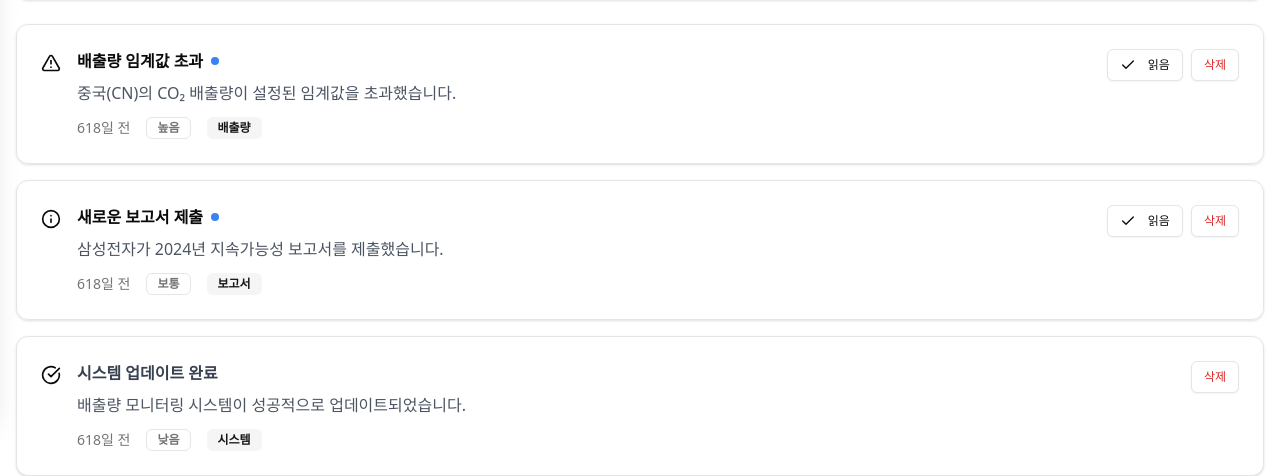
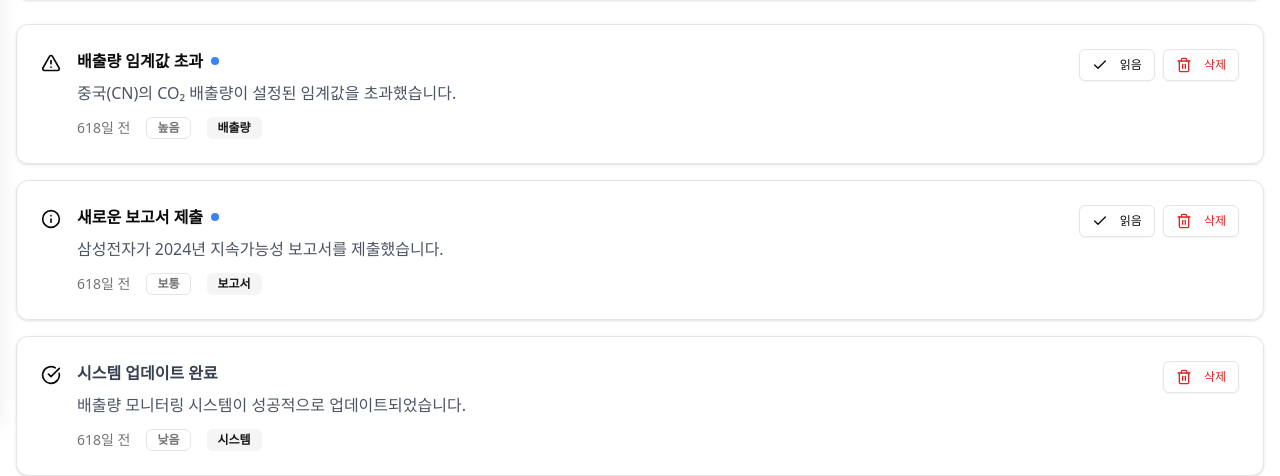
Before and after one commit to HA-SEUNG-JEONG/hanaloop-frontend-assignment, a Next.js app: page /notifications in a window 1280 px wide. Shown: the part 389-865 px from the top of the page. Built offline with nearby package versions, Linux system fonts and the light colour scheme.

Commit message:
refactor : 알림 관련 컴포넌트 분리

```diff
--- /dev/null
+++ b/app/notifications/components/NotificationActions.tsx
@@ -0,0 +1,66 @@
+import { Button } from "@/components/ui/button";
+import { Check, Trash2 } from "lucide-react";
+import { Notification } from "@/app/types";
+import { cn } from "@/lib/utils";
+
+// 상수 정의
+const HOVER_SCALE = 1.05;
+const ACTIVE_SCALE = 0.95;
+
+// 유틸리티 함수
+const getButtonHoverClass = (variant: "read" | "delete") => {
+  const baseClass =
+    "transition-all duration-300 hover:scale-105 active:scale-95";
+
+  switch (variant) {
+    case "read":
+      return cn(
+        baseClass,
+        "hover:bg-green-50 hover:text-green-700 hover:border-green-300"
+      );
+    case "delete":
+      return cn(baseClass, "text-red-600 hover:text-red-700 hover:bg-red-50");
+    default:
+      return baseClass;
+  }
+};
+
+interface NotificationActionsProps {
+  notification: Notification;
+  onMarkAsRead: () => void;
+  onDelete: () => void;
+  isDeleting: boolean;
+}
+
+export const NotificationActions = ({
+  notification,
+  onMarkAsRead,
+  onDelete,
+  isDeleting
+}: NotificationActionsProps) => (
+  <div className="flex items-center space-x-2 ml-4">
+    {!notification.isRead && (
+      <Button
+        variant="outline"
+        size="sm"
+        onClick={onMarkAsRead}
+        className={cn("text-xs", getButtonHoverClass("read"))}
+        aria-label={`${notification.title} 읽음 처리`}
+      >
+        <Check className="mr-1 h-3 w-3" aria-hidden="true" />
+        읽음
+      </Button>
+    )}
+    <Button
+      variant="outline"
+      size="sm"
+      onClick={onDelete}
+      className={cn(getButtonHoverClass("delete"), isDeleting && "opacity-50")}
+      aria-label={`${notification.title} 삭제`}
+      disabled={isDeleting}
+    >
+      <Trash2 className="mr-1 h-3 w-3" aria-hidden="true" />
+      삭제
+    </Button>
+  </div>
+);
--- /dev/null
+++ b/app/notifications/components/NotificationContent.tsx
@@ -0,0 +1,67 @@
+import { Badge } from "@/components/ui/badge";
+import { Notification } from "@/app/types";
+import {
+  formatRelativeDate,
+  getCategoryName,
+  getPriorityColorClass,
+  getPriorityName,
+  getTitleClass
+} from "@/lib/helpers/notificationUtils";
+import { cn } from "@/lib/utils";
+
+interface NotificationContentProps {
+  notification: Notification;
+}
+
+export const NotificationContent = ({
+  notification
+}: NotificationContentProps) => (
+  <div className="flex-1 min-w-0">
+    <div className="flex items-center space-x-2 mb-2">
+      <h3
+        className={cn(
+          getTitleClass(notification.isRead),
+          "transition-all duration-300 group-hover:text-primary"
+        )}
+      >
+        {notification.title}
+      </h3>
+      {!notification.isRead && (
+        <div
+          className="w-2 h-2 bg-blue-500 rounded-full animate-pulse-glow"
+          aria-label="읽지 않은 알림"
+        />
+      )}
+    </div>
+
+    <p className="text-gray-600 dark:text-gray-400 mb-3 transition-all duration-300">
+      {notification.message}
+    </p>
+
+    <div className="flex items-center space-x-4 text-sm text-muted-foreground">
+      <time
+        className="transition-all duration-300"
+        dateTime={notification.createdAt}
+      >
+        {formatRelativeDate(notification.createdAt)}
+      </time>
+      <Badge
+        variant="outline"
+        className={cn(
+          getPriorityColorClass(notification.priority),
+          "transition-all duration-300 group-hover:scale-105"
+        )}
+        aria-label={`우선순위: ${getPriorityName(notification.priority)}`}
+      >
+        {getPriorityName(notification.priority)}
+      </Badge>
+      <Badge
+        variant="secondary"
+        className={cn("transition-all duration-300 group-hover:scale-105")}
+        aria-label={`카테고리: ${getCategoryName(notification.category)}`}
+      >
+        {getCategoryName(notification.category)}
+      </Badge>
+    </div>
+  </div>
+);
--- /dev/null
+++ b/app/notifications/components/NotificationIcon.tsx
@@ -0,0 +1,24 @@
+import { Bell, AlertTriangle, Info, XCircle, CheckCircle } from "lucide-react";
+import { Notification } from "@/app/types";
+import { getNotificationIconClass } from "@/lib/helpers/notificationUtils";
+
+interface NotificationIconProps {
+  type: Notification["type"];
+}
+
+export const NotificationIcon = ({ type }: NotificationIconProps) => {
+  const iconClass = getNotificationIconClass(type);
+
+  switch (type) {
+    case "info":
+      return <Info className={iconClass} aria-hidden="true" />;
+    case "warning":
+      return <AlertTriangle className={iconClass} aria-hidden="true" />;
+    case "error":
+      return <XCircle className={iconClass} aria-hidden="true" />;
+    case "success":
+      return <CheckCircle className={iconClass} aria-hidden="true" />;
+    default:
+      return <Bell className={iconClass} aria-hidden="true" />;
+  }
+};
--- a/app/notifications/components/NotificationItem.tsx
+++ b/app/notifications/components/NotificationItem.tsx
@@ -1,25 +1,20 @@
-import { memo } from "react";
+import { memo, useState } from "react";
 import { Card, CardContent } from "@/components/ui/card";
-import { Badge } from "@/components/ui/badge";
-import { Button } from "@/components/ui/button";
-import {
-  Bell,
-  Check,
-  AlertTriangle,
-  Info,
-  XCircle,
-  CheckCircle
-} from "lucide-react";
 import { Notification } from "@/app/types";
-import {
-  formatRelativeDate,
-  getCategoryName,
-  getNotificationCardClass,
-  getNotificationIconClass,
-  getPriorityColorClass,
-  getPriorityName,
-  getTitleClass
-} from "@/lib/helpers/notificationUtils";
+import { getNotificationCardClass } from "@/lib/helpers/notificationUtils";
+import { cn } from "@/lib/utils";
+import { NotificationIcon } from "./NotificationIcon";
+import { NotificationContent } from "./NotificationContent";
+import { NotificationActions } from "./NotificationActions";
+
+// 상수 정의
+const DELETE_ANIMATION_DURATION = 300;
+
+interface NotificationItemProps {
+  notification: Notification;
+  onMarkAsRead: (id: number) => void;
+  onDelete: (id: number) => void;
+}
 
 /**
  * 개별 알림 아이템 컴포넌트
@@ -32,94 +27,61 @@ import {
  * 아키텍처:
  * - memo로 최적화하여 불필요한 리렌더링 방지
  * - Props를 통한 데이터와 액션 전달
+ * - 하위 컴포넌트들로 분리된 구조
  */
-interface NotificationItemProps {
-  notification: Notification;
-  onMarkAsRead: (id: number) => void;
-  onDelete: (id: number) => void;
-}
-
-const NotificationIcon = ({ type }: { type: Notification["type"] }) => {
-  const iconClass = getNotificationIconClass(type);
-
-  switch (type) {
-    case "info":
-      return <Info className={iconClass} />;
-    case "warning":
-      return <AlertTriangle className={iconClass} />;
-    case "error":
-      return <XCircle className={iconClass} />;
-    case "success":
-      return <CheckCircle className={iconClass} />;
-    default:
-      return <Bell className={iconClass} />;
-  }
-};
-
 export const NotificationItem = memo(function NotificationItem({
   notification,
   onMarkAsRead,
   onDelete
 }: NotificationItemProps) {
+  const [isDeleting, setIsDeleting] = useState(false);
+
+  const handleMarkAsRead = () => {
+    onMarkAsRead(notification.id);
+  };
+
+  const handleDelete = () => {
+    setIsDeleting(true);
+    setTimeout(() => {
+      onDelete(notification.id);
+    }, DELETE_ANIMATION_DURATION);
+  };
+
   return (
-    <Card className={getNotificationCardClass(notification.isRead)}>
+    <Card
+      className={cn(
+        getNotificationCardClass(notification.isRead),
+        "hover-lift transition-all duration-300 group",
+        "animate-slide-in-up",
+        isDeleting && "animate-fade-out scale-95"
+      )}
+      role="article"
+      aria-labelledby={`notification-title-${notification.id}`}
+      aria-describedby={`notification-message-${notification.id}`}
+    >
       <CardContent className="p-6">
         <div className="flex items-start justify-between">
           <div className="flex items-start space-x-4 flex-1">
             <div className="mt-1">
-              <NotificationIcon type={notification.type} />
+              <div
+                className={cn(
+                  "transition-all duration-300 group-hover:scale-110",
+                  !notification.isRead && "animate-pulse-glow"
+                )}
+              >
+                <NotificationIcon type={notification.type} />
+              </div>
             </div>
 
-            <div className="flex-1 min-w-0">
-              <div className="flex items-center space-x-2 mb-2">
-                <h3 className={getTitleClass(notification.isRead)}>
-                  {notification.title}
-                </h3>
-                {!notification.isRead && (
-                  <div className="w-2 h-2 bg-blue-500 rounded-full"></div>
-                )}
-              </div>
-
-              <p className="text-gray-600 dark:text-gray-400 mb-3">
-                {notification.message}
-              </p>
-
-              <div className="flex items-center space-x-4 text-sm text-muted-foreground">
-                <span>{formatRelativeDate(notification.createdAt)}</span>
-                <Badge
-                  variant="outline"
-                  className={getPriorityColorClass(notification.priority)}
-                >
-                  {getPriorityName(notification.priority)}
-                </Badge>
-                <Badge variant="secondary">
-                  {getCategoryName(notification.category)}
-                </Badge>
-              </div>
-            </div>
+            <NotificationContent notification={notification} />
           </div>
 
-          <div className="flex items-center space-x-2 ml-4">
-            {!notification.isRead && (
-              <Button
-                variant="outline"
-                size="sm"
-                onClick={() => onMarkAsRead(notification.id)}
-                className="text-xs"
-              >
-                <Check className="mr-1 h-3 w-3" />
-                읽음
-              </Button>
-            )}
-            <Button
-              variant="outline"
-              size="sm"
-              onClick={() => onDelete(notification.id)}
-              className="text-red-600 hover:text-red-700 hover:bg-red-50"
-            >
-              삭제
-            </Button>
-          </div>
+          <NotificationActions
+            notification={notification}
+            onMarkAsRead={handleMarkAsRead}
+            onDelete={handleDelete}
+            isDeleting={isDeleting}
+          />
         </div>
       </CardContent>
     </Card>
```
